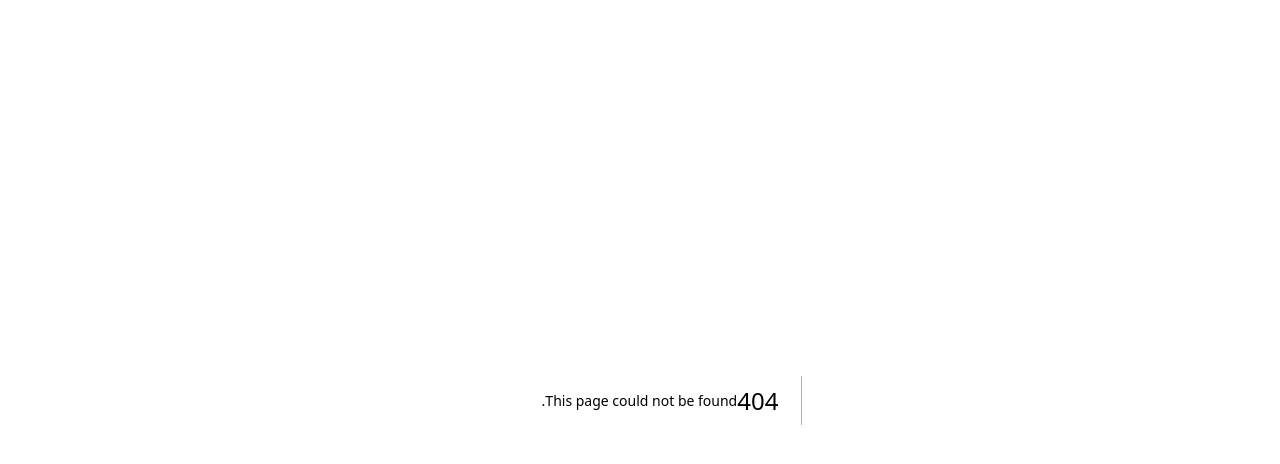
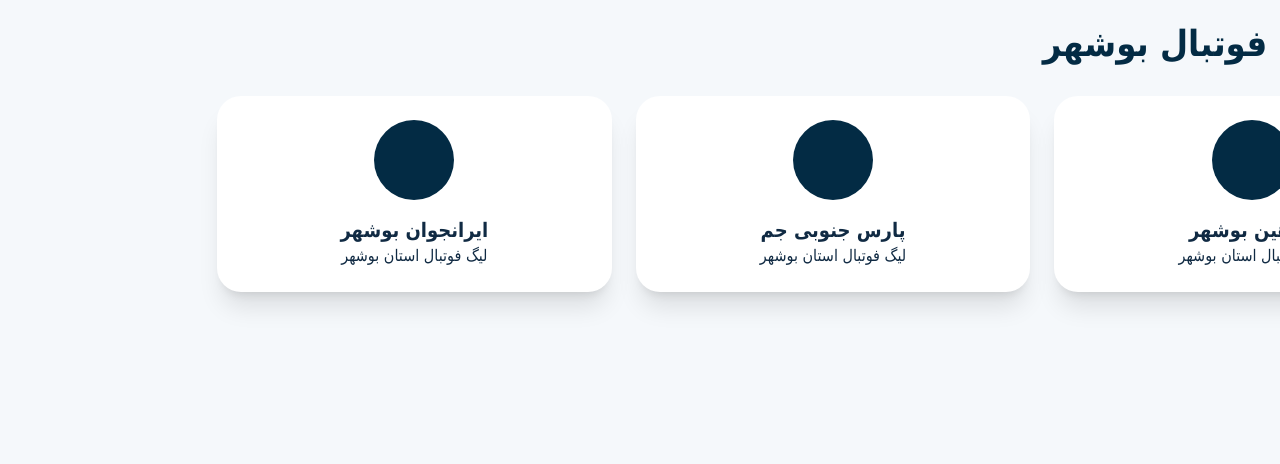
Before and after one commit to mdarzand0315-sys/football-bushehr-v2, a Next.js app: page /clubs in a window 1280 px wide. Before the commit this address had no page. Shown: the top 464 px of the page. Built offline with nearby package versions, Linux system fonts and the light colour scheme.

Commit message:
Add files via upload

```diff
--- a/app/about/page.tsx
+++ b/app/about/page.tsx
@@ -1,9 +1,6 @@
 
-export default function About(){
-return <main className="max-w-6xl mx-auto p-8">
-<h1 className="text-3xl font-bold">درباره هیأت فوتبال استان بوشهر</h1>
-<div className="bg-white rounded-3xl shadow p-6 mt-5">
-معرفی هیأت فوتبال استان بوشهر، تاریخچه، اهداف و اطلاعات تماس
-</div>
-</main>
+import AboutSection from "@/components/AboutSection";
+
+export default function AboutPage(){
+ return <AboutSection/>
 }
--- /dev/null
+++ b/app/clubs/[slug]/page.tsx
@@ -0,0 +1,9 @@
+
+export default function ClubProfilePage(){
+ return (
+  <main className="p-6">
+   <h1 className="text-4xl font-black">پروفایل باشگاه</h1>
+   <p className="mt-4">اطلاعات، افتخارات و مسابقات تیم</p>
+  </main>
+ )
+}
--- /dev/null
+++ b/app/clubs/page.tsx
@@ -0,0 +1,15 @@
+
+import ClubCard from "@/components/ClubCard";
+
+export default function ClubsPage(){
+ return (
+  <main className="p-6">
+   <h1 className="text-4xl font-black text-[#032B44]">باشگاه‌های فوتبال بوشهر</h1>
+   <div className="grid md:grid-cols-3 gap-6 mt-8">
+    <ClubCard name="شاهین بوشهر"/>
+    <ClubCard name="پارس جنوبی جم"/>
+    <ClubCard name="ایرانجوان بوشهر"/>
+   </div>
+  </main>
+ )
+}
--- /dev/null
+++ b/app/media/page.tsx
@@ -0,0 +1,13 @@
+
+import GalleryGrid from "@/components/GalleryGrid";
+import VideoCard from "@/components/VideoCard";
+
+export default function MediaPage(){
+ return (
+  <main className="p-6">
+   <h1 className="text-4xl font-black">رسانه فوتبال بوشهر</h1>
+   <GalleryGrid/>
+   <VideoCard/>
+  </main>
+ )
+}
--- /dev/null
+++ b/components/AboutSection.tsx
@@ -0,0 +1,9 @@
+
+export default function AboutSection(){
+ return (
+  <main className="p-6">
+   <h1 className="text-4xl font-black text-[#032B44]">هیأت فوتبال استان بوشهر</h1>
+   <p className="mt-5">معرفی، تاریخچه و کمیته‌های هیأت فوتبال</p>
+  </main>
+ )
+}
--- /dev/null
+++ b/components/ClubCard.tsx
@@ -0,0 +1,10 @@
+
+export default function ClubCard({name}:{name:string}){
+ return (
+  <div className="rounded-3xl bg-white shadow-xl p-6 text-center">
+   <div className="mx-auto w-20 h-20 rounded-full bg-[#032B44]"></div>
+   <h3 className="mt-4 font-bold text-xl">{name}</h3>
+   <p>لیگ فوتبال استان بوشهر</p>
+  </div>
+ )
+}
--- /dev/null
+++ b/components/GalleryGrid.tsx
@@ -0,0 +1,4 @@
+
+export default function GalleryGrid(){
+ return <div className="mt-6 rounded-3xl bg-gray-200 h-60 flex items-center justify-center">گالری تصاویر</div>
+}
--- a/components/VideoCard.tsx
+++ b/components/VideoCard.tsx
@@ -1,10 +1,4 @@
 
-export default function VideoCard({title}:{title:string}){
-return <div className="bg-white rounded-3xl shadow p-6">
-<div className="h-40 bg-slate-800 text-white rounded-xl flex items-center justify-center">
-▶ ویدیو
-</div>
-<h3 className="font-bold mt-4">{title}</h3>
-<p className="text-sm mt-2">گزارش تصویری فوتبال بوشهر</p>
-</div>
+export default function VideoCard(){
+ return <div className="mt-6 rounded-3xl bg-[#007C91] text-white p-8">🎬 ویدیوها</div>
 }
```
